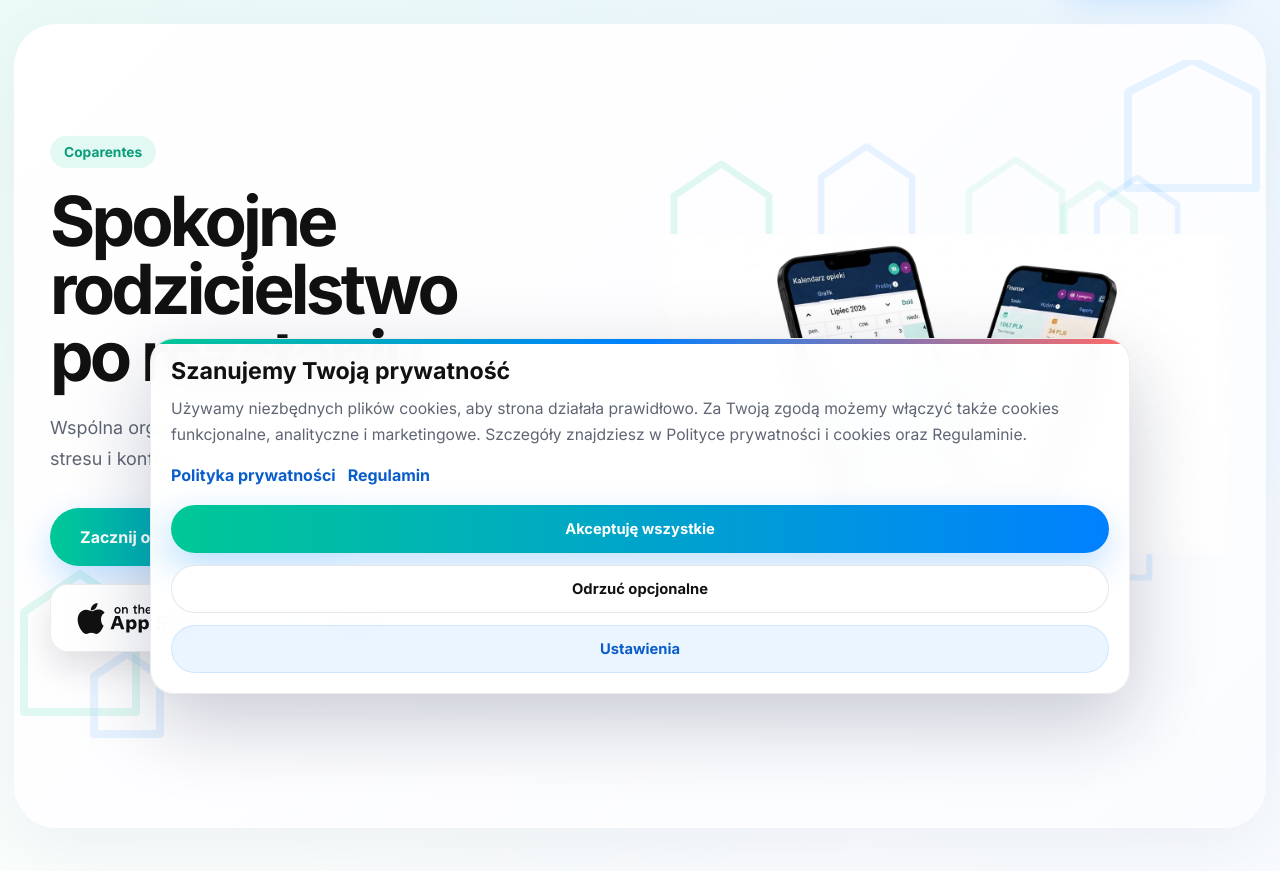
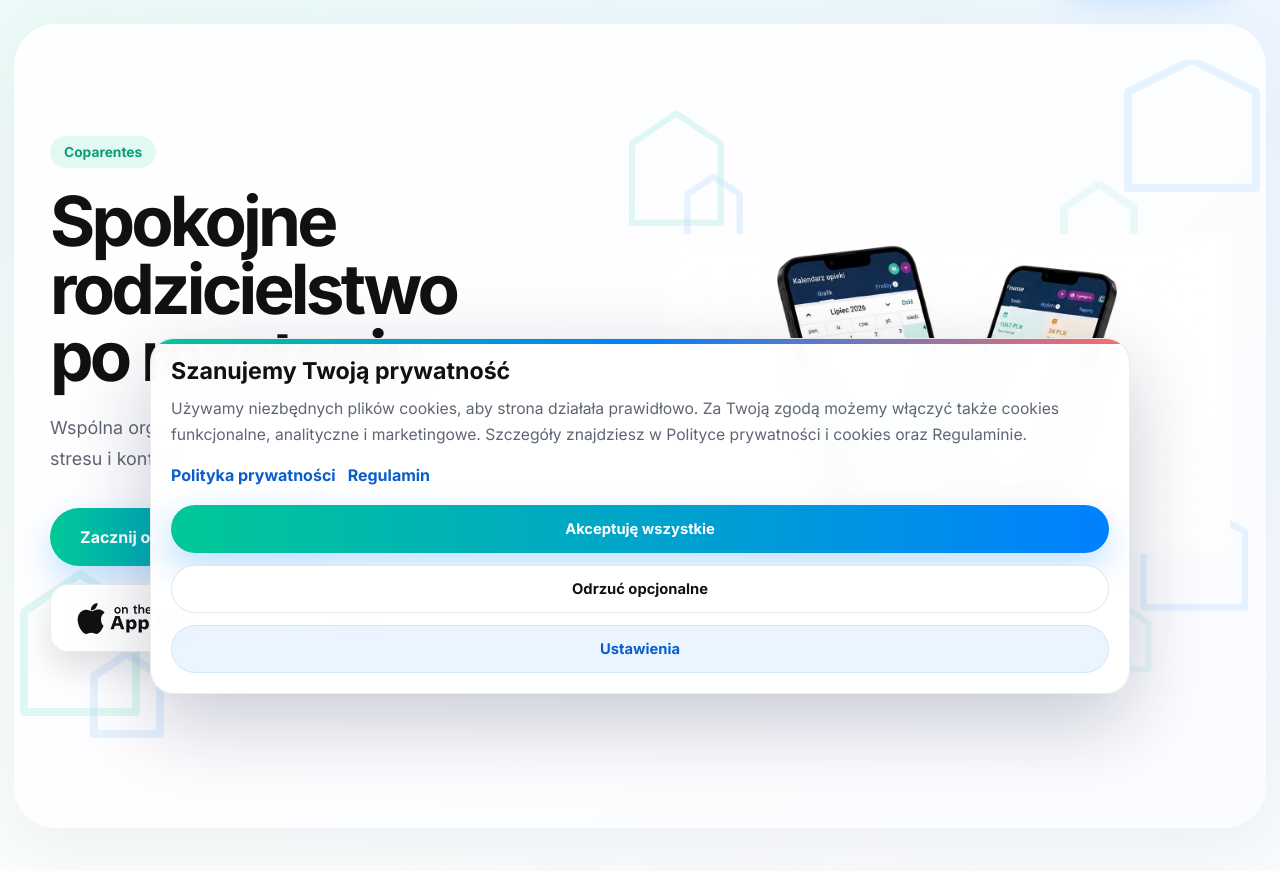
Before and after one commit to coparentes-cmd/coparentes-site, a PHP site: page / in a window 1280 px wide. Shown: the part 88-959 px from the top of the page. Run offline with PHP 8.4, Linux system fonts and the light colour scheme.

Commit message:
Fix hero house decorations to match watermark style
Remove the clustered hero-houses-bg graphic and replace it with subtle
corner watermarks using the same outline SVGs as the hero section.

Co-authored-by: coparentes-cmd <coparentes-cmd@users.noreply.github.com>

```diff
--- a/css/mobile.css
+++ b/css/mobile.css
@@ -206,8 +206,8 @@
     min-height: 580px;
   }
 
-  .hero-houses-bg img {
-    width: min(112%, 560px);
+  .hero-visual-watermark {
+    display: none;
   }
 
   .hero-phones-image {
@@ -326,10 +326,6 @@
   .hero-visual {
     min-height: 500px;
     padding-top: 14px;
-  }
-
-  .hero-houses-bg img {
-    width: min(108%, 420px);
   }
 
   .hero-phones-image {
--- a/css/style.css
+++ b/css/style.css
@@ -384,38 +384,28 @@ button { font: inherit; }
   justify-content: center;
 }
 
-.hero-houses-bg {
+.hero-visual-watermark {
   position: absolute;
-  inset: 0;
   z-index: 0;
-  display: flex;
-  align-items: center;
-  justify-content: center;
   pointer-events: none;
+  width: 190px;
+  height: 190px;
   opacity: 0.26;
+  background-repeat: no-repeat;
+  background-size: contain;
+  background-position: center;
 }
 
-.hero-houses-bg img {
-  width: min(118%, 680px);
-  height: auto;
-  object-fit: contain;
+.hero-visual-watermark.top-left {
+  top: 6%;
+  left: -8%;
+  background-image: url('../assets/illustrations/hero-watermark-left.svg');
 }
 
-
-.hero-artboard {
-  position: absolute;
-  right: 0;
-  bottom: 18px;
-  width: 430px;
-  height: 440px;
-  border-radius: 36px;
-  overflow: hidden;
-}
-
-.hero-art-image {
-  width: 100%;
-  height: 100%;
-  object-fit: contain;
+.hero-visual-watermark.bottom-right {
+  right: -6%;
+  bottom: 8%;
+  background-image: url('../assets/illustrations/hero-watermark-right.svg');
 }
 
 .hero-phones-image {
--- a/de/index.html
+++ b/de/index.html
@@ -66,7 +66,8 @@
         </div>
 
         <div class="hero-visual reveal delay-1">
-          <div class="hero-houses-bg" aria-hidden="true"><img src="../assets/illustrations/hero-houses-bg.svg" alt="" /></div>
+          <div class="hero-visual-watermark top-left" aria-hidden="true"></div>
+          <div class="hero-visual-watermark bottom-right" aria-hidden="true"></div>
           <img class="hero-phones-image" src="../assets/illustrations/hero-phones-de.png" alt="" />
         </div>
       </div>
--- a/en/index.html
+++ b/en/index.html
@@ -66,7 +66,8 @@
         </div>
 
         <div class="hero-visual reveal delay-1">
-          <div class="hero-houses-bg" aria-hidden="true"><img src="../assets/illustrations/hero-houses-bg.svg" alt="" /></div>
+          <div class="hero-visual-watermark top-left" aria-hidden="true"></div>
+          <div class="hero-visual-watermark bottom-right" aria-hidden="true"></div>
           <img class="hero-phones-image" src="../assets/illustrations/hero-phones-en.png" alt="" />
         </div>
       </div>
--- a/es/index.html
+++ b/es/index.html
@@ -66,7 +66,8 @@
         </div>
 
         <div class="hero-visual reveal delay-1">
-          <div class="hero-houses-bg" aria-hidden="true"><img src="../assets/illustrations/hero-houses-bg.svg" alt="" /></div>
+          <div class="hero-visual-watermark top-left" aria-hidden="true"></div>
+          <div class="hero-visual-watermark bottom-right" aria-hidden="true"></div>
           <img class="hero-phones-image" src="../assets/illustrations/hero-phones-es.png" alt="" />
         </div>
       </div>
--- a/fr/index.html
+++ b/fr/index.html
@@ -66,7 +66,8 @@
         </div>
 
         <div class="hero-visual reveal delay-1">
-          <div class="hero-houses-bg" aria-hidden="true"><img src="../assets/illustrations/hero-houses-bg.svg" alt="" /></div>
+          <div class="hero-visual-watermark top-left" aria-hidden="true"></div>
+          <div class="hero-visual-watermark bottom-right" aria-hidden="true"></div>
           <img class="hero-phones-image" src="../assets/illustrations/hero-phones-fr.png" alt="" />
         </div>
       </div>
--- a/index.html
+++ b/index.html
@@ -66,7 +66,8 @@
         </div>
 
         <div class="hero-visual reveal delay-1">
-          <div class="hero-houses-bg" aria-hidden="true"><img src="assets/illustrations/hero-houses-bg.svg" alt="" /></div>
+          <div class="hero-visual-watermark top-left" aria-hidden="true"></div>
+          <div class="hero-visual-watermark bottom-right" aria-hidden="true"></div>
           <img class="hero-phones-image" src="assets/illustrations/hero-phones-pl.png" alt="" />
         </div>
       </div>
--- a/zh/index.html
+++ b/zh/index.html
@@ -67,7 +67,8 @@
         </div>
 
         <div class="hero-visual reveal delay-1">
-          <div class="hero-houses-bg" aria-hidden="true"><img src="../assets/illustrations/hero-houses-bg.svg" alt="" /></div>
+          <div class="hero-visual-watermark top-left" aria-hidden="true"></div>
+          <div class="hero-visual-watermark bottom-right" aria-hidden="true"></div>
           <img class="hero-phones-image" src="../assets/illustrations/hero-phones-zh.png" alt="" />
         </div>
       </div>
```
Also changed, not shown: assets/illustrations/hero-houses-bg.svg (deleted).
